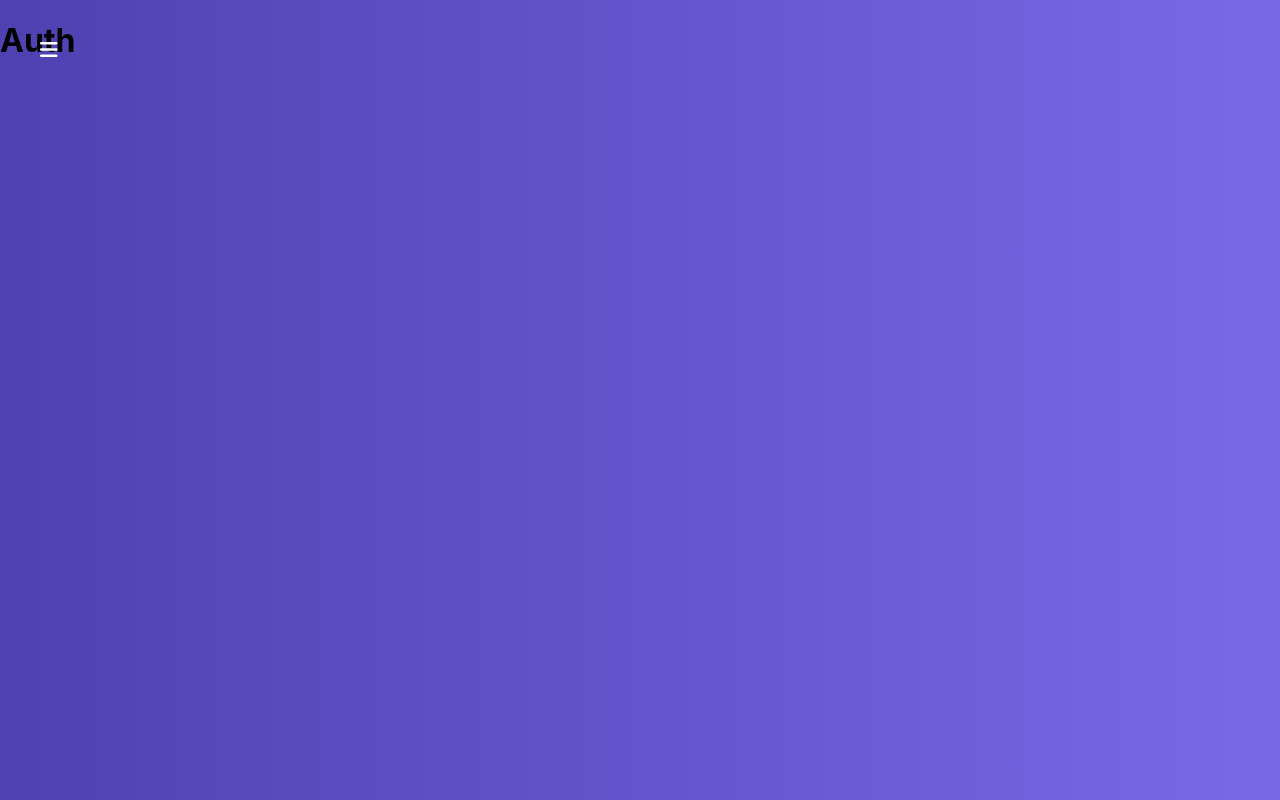
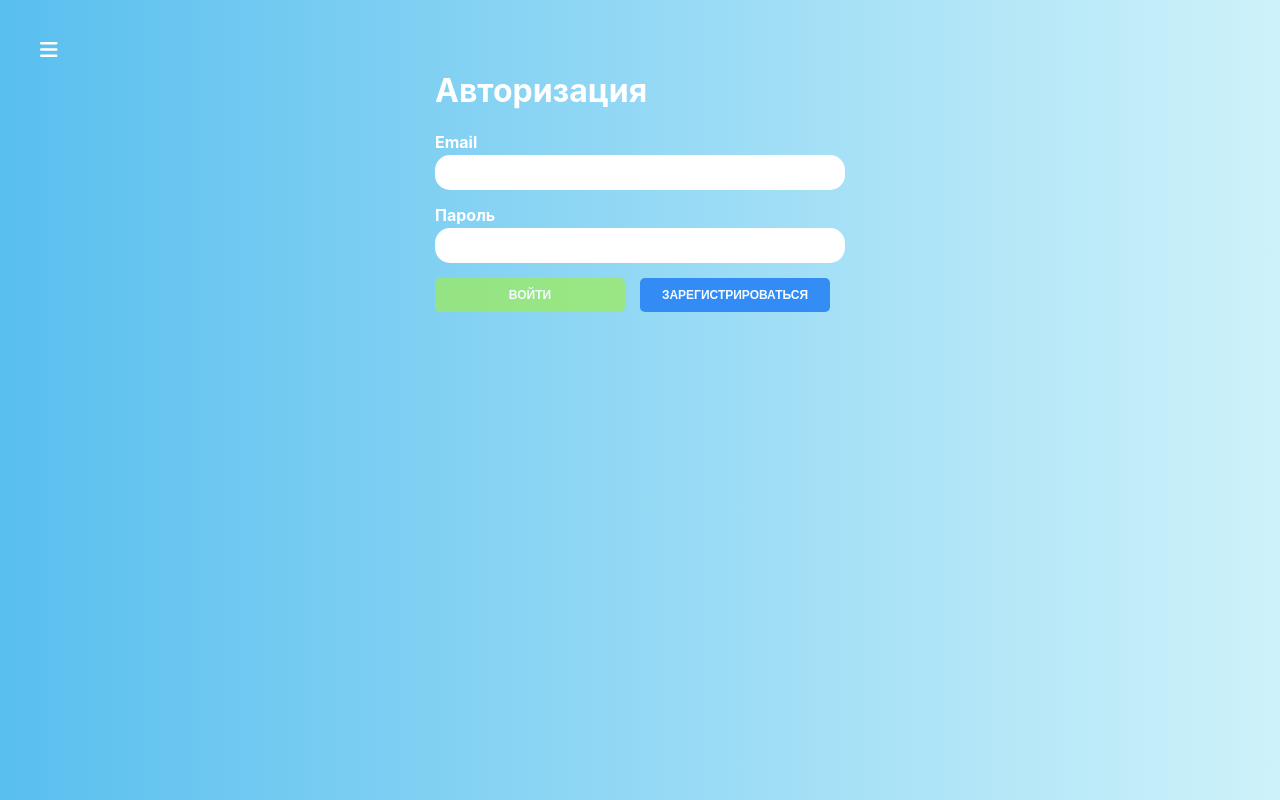
Before and after one commit to lunevaes/Quiz-App, a React (Create React App) app: page /auth in a window 1280 px wide. Built offline with nearby package versions, Linux system fonts and the light colour scheme.

Commit message:
Добавляет форму авторизации и валидацию полей

```diff
--- a/package.json
+++ b/package.json
@@ -6,6 +6,7 @@
     "@testing-library/jest-dom": "^4.2.4",
     "@testing-library/react": "^9.4.0",
     "@testing-library/user-event": "^7.2.1",
+    "is_js": "^0.9.0",
     "react": "^16.12.0",
     "react-dom": "^16.12.0",
     "react-router-dom": "^5.1.2",
--- a/src/components/FinishedQuiz/FinishedQuiz.js
+++ b/src/components/FinishedQuiz/FinishedQuiz.js
@@ -1,4 +1,4 @@
-import React, {Component} from 'react'
+import React from 'react'
 import classes from './FinishedQuiz.module.css'
 import Button from '../UI/Button/Button'
 import {Link} from 'react-router-dom'
--- a/src/components/Navigation/MenuToggle/MenuToggle.js
+++ b/src/components/Navigation/MenuToggle/MenuToggle.js
@@ -1,4 +1,4 @@
-import React, {Component} from 'react';
+import React from 'react';
 import classes from './MenuToggle.module.css';
 
 const MenuToggle = props => {
--- a/src/components/UI/Button/Button.js
+++ b/src/components/UI/Button/Button.js
@@ -1,4 +1,4 @@
-import React, {Component} from 'react';
+import React from 'react';
 import classes from './Button.module.css';
 
 const Button = props => {
--- a/src/components/UI/Button/Button.module.css
+++ b/src/components/UI/Button/Button.module.css
@@ -1,6 +1,7 @@
 .Button {
   display: inline-block;
   padding: 10px 20px;
+  margin-bottom: 10px;
   border-radius: 5px;
   border: none;
   color: black;
@@ -32,12 +33,15 @@
 
 .error {
   background: rgba(245, 87, 108, 0.7);
+  min-width: 190px;
 }
 
 .success {
   background: rgba(160, 240, 69, 0.7);
+  min-width: 190px;
 }
 
 .primary {
   background: #2884f5;
+  min-width: 190px;
 }
--- /dev/null
+++ b/src/components/UI/Input/Input.js
@@ -0,0 +1,36 @@
+import React from 'react'
+import classes from './Input.module.css'
+
+function isInvalid({valid, touched, shouldValidate}) {
+  return !valid && shouldValidate && touched
+}
+
+const Input = props => {
+  const inputType = props.type || 'text'
+  const cls = [classes.Input]
+  const htmlFor = `${inputType}-${Math.random()}`
+
+  if (isInvalid(props)) {
+    cls.push(classes.invalid)
+  }
+
+  return (
+    <div className={cls.join(' ')}>
+      <label htmlFor={htmlFor}>{props.label}</label>
+      <input
+        type={inputType}
+        id={htmlFor}
+        value={props.value}
+        onChange={props.onChange}
+      />
+
+      {
+        isInvalid(props)
+          ? <span>{props.errorMessage || 'Пожалуйста, введите корректное значение'}</span>
+          : null
+      }
+    </div>
+  )
+}
+
+export default Input
--- /dev/null
+++ b/src/components/UI/Input/Input.module.css
@@ -0,0 +1,32 @@
+.Input {
+  margin-bottom: 15px;
+}
+
+.Input input {
+  padding: 10px;
+  border: none;
+  border-radius: 15px;
+  display: block;
+  margin: 0 0 5px;
+  width: 100%;
+  transition: all 300ms ease-in-out;
+  box-sizing: border-box;
+}
+
+.Input label {
+  color: white;
+  margin-bottom: 3px;
+  padding: 0;
+  display: block;
+  font-weight: bold;
+}
+
+.Input span {
+  color: red;
+  font-size: 12px;
+  font-weight: bold;
+}
+
+.Input.invalid label {
+  color: red;
+}
--- a/src/containers/Auth/Auth.js
+++ b/src/containers/Auth/Auth.js
@@ -1,10 +1,133 @@
-import React, {Component} from 'react';
+import React, {Component} from 'react'
+import classes from './Auth.module.css'
+import Button from '../../components/UI/Button/Button'
+import Input from '../../components/UI/Input/Input'
+import is from 'is_js'
 
 export default class Auth extends Component {
+
+  state = {
+    formControls: {
+      email: {
+        value: '',
+        type: 'email',
+        label: 'Email',
+        errorMessage: 'Пожалуйста, введите корректный email',
+        valid: false,
+        touched: false,
+        validation: {
+          required: true,
+          email: true
+        }
+      },
+      password: {
+        value: '',
+        type: 'password',
+        label: 'Пароль',
+        errorMessage: 'Пожалуйста, введите корректный пароль',
+        valid: false,
+        touched: false,
+        validation: {
+          required: true,
+          minLength: 6
+        }
+      }
+    }
+  }
+
+  loginHandler = () => {
+
+  }
+
+  registerHandler = () => {
+
+  }
+
+  submitHandler = event => {
+    event.preventDefault()
+  }
+
+  validateControl(value, validation) {
+    if (!validation) {
+      return true
+    }
+
+    let isValid = true
+
+    if (validation.required) {
+      isValid = value.trim() !== '' && isValid
+    }
+
+    if (validation.email) {
+      isValid = is.email(value) && isValid
+    }
+
+    if (validation.minLength) {
+      isValid = value.length >= validation.minLength && isValid
+    }
+
+    return isValid
+  }
+
+  onChangeHandler = (event, controlName) => {
+    const formControls = { ...this.state.formControls }
+    const control = { ...formControls[controlName] }
+
+    control.value = event.target.value
+    control.touched = true
+    control.valid = this.validateControl(control.value, control.validation)
+
+    formControls[controlName] = control
+
+    this.setState({
+      formControls
+    })
+  }
+
+  renderInputs() {
+    return Object.keys(this.state.formControls).map((controlName, index) => {
+      const control = this.state.formControls[controlName]
+      return (
+        <Input
+          key={controlName + index}
+          type={control.type}
+          value={control.value}
+          valid={control.valid}
+          touched={control.touched}
+          label={control.label}
+          shouldValidate={!!control.validation}
+          errorMessage={control.errorMessage}
+          onChange={ (event) => this.onChangeHandler(event, controlName)}
+        />
+      )
+    })
+  }
+
   render() {
     return (
-      <div>
-        <h1>Auth</h1>
+      <div className={classes.Auth}>
+        <div>
+          <h1>Авторизация</h1>
+
+          <form onSubmit={this.submitHandler} className={classes.AuthForm}>
+
+            { this.renderInputs() }
+
+            <Button
+              type="success"
+              onClick={this.loginHandler}
+            >
+              Войти
+            </Button>
+
+            <Button
+              type="primary"
+              onClick={this.registerHandler}
+            >
+              Зарегистрироваться
+            </Button>
+          </form>
+        </div>
       </div>
     )
   }
--- /dev/null
+++ b/src/containers/Auth/Auth.module.css
@@ -0,0 +1,18 @@
+.Auth {
+  display: flex;
+  flex-direction: column;
+  align-items: center;
+  flex-grow: 1;
+  background: linear-gradient(270deg, #cef2fa 0%, #59bfef 100%);
+}
+
+.Auth h1 {
+  color: white;
+  padding-top: 50px;
+}
+
+.Form {
+  display: flex;
+  flex-direction: column;
+  min-width: 509px;
+}
--- a/src/hoc/Layout/Layout.js
+++ b/src/hoc/Layout/Layout.js
@@ -18,7 +18,6 @@
     this.setState({
       menu: !this.state.menu
     })
-    console.log('clicked')
   }
 
   render() {
```
Also changed, not shown: 1 other file (tests, documents, lock files or other folders).
